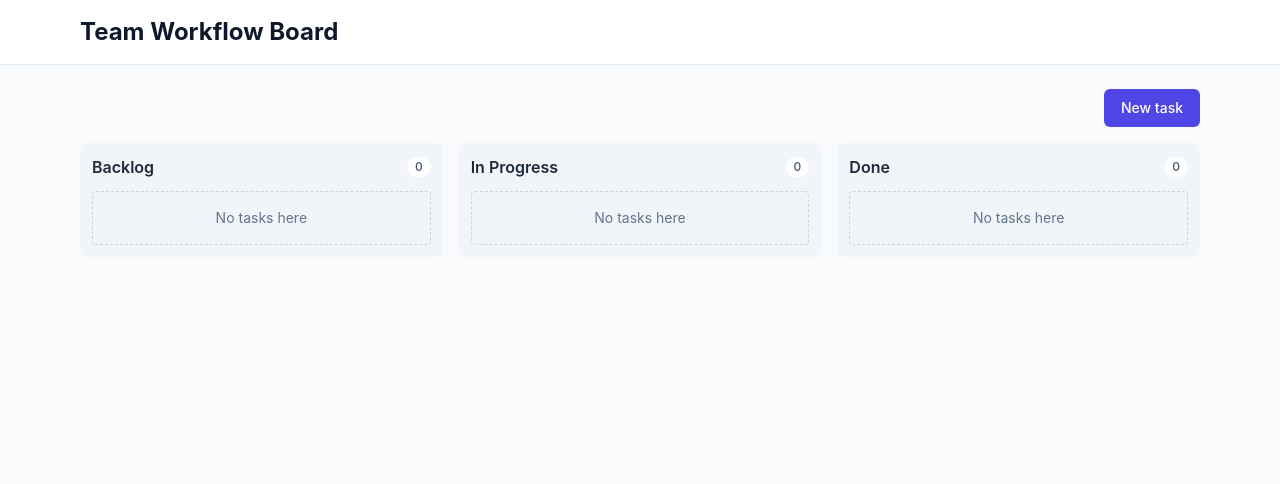
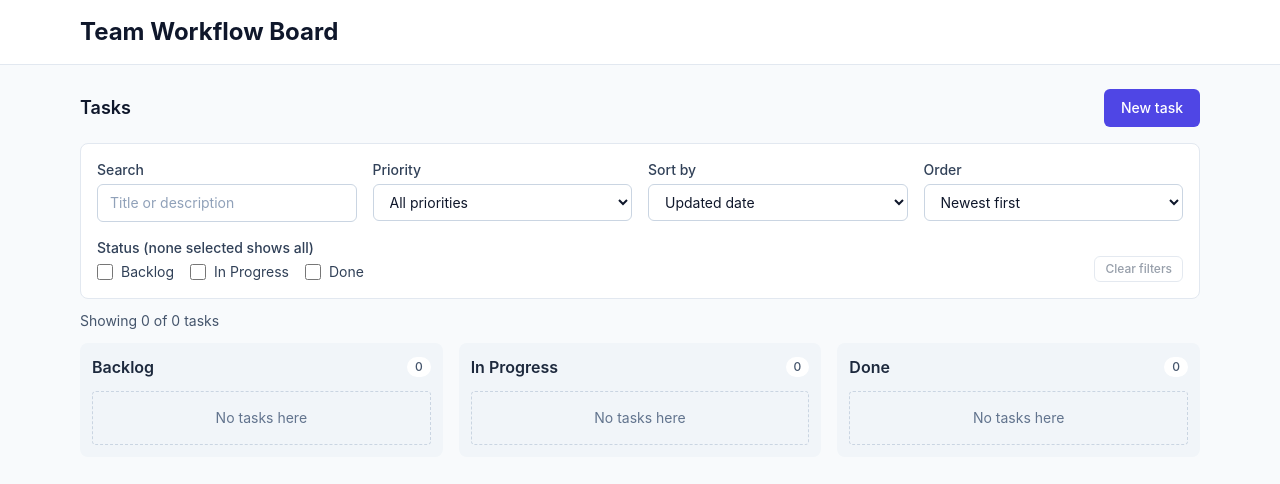
Before and after one commit to DineshBabu-Git/EQ_Team_Workflow_Board, a React (Vite) app: page / in a window 1280 px wide. Shown: the top 484 px of the page. Built offline with nearby package versions, Linux system fonts and the light colour scheme.

Commit message:
add filter and sort controls with debounced search

```diff
--- a/src/features/tasks/TaskBoard.jsx
+++ b/src/features/tasks/TaskBoard.jsx
@@ -10,10 +10,23 @@ import StorageAlert from './StorageAlert'
 import TaskColumn from './TaskColumn'
 import TaskModal from './TaskModal'
 import { getStatusSelectId } from './taskDomIds'
+import useTaskFilters from '../../hooks/useTaskFilters'
+import { filterAndSortTasks } from '../../utils/filterAndSort'
+import TaskFilters from './TaskFilters'
 
 function TaskBoard() {
   const { tasks, storageProblem, addTask, updateTask, moveTask, deleteTask, dismissStorageProblem } = useTasks()
   const { showToast } = useToast()
+  const {
+    filters,
+    hasActiveFilters,
+    toggleStatus,
+    setPriority,
+    setSearchText,
+    setSortField,
+    setSortDirection,
+    clearFilters,
+  } = useTaskFilters()
 
   // The form dialog: closed, open to create (task is null), or open to edit (task is set).
   const [formDialog, setFormDialog] = useState({ isOpen: false, task: null })
@@ -24,11 +37,19 @@ function TaskBoard() {
   // Remembers which task's select should get focus after the next render.
   const taskIdToFocusRef = useRef(null)
 
+  // Filter and sort first, then split into columns. Both steps only rerun when their input changes.
+  const visibleTasks = useMemo(
+    function () {
+      return filterAndSortTasks(tasks, filters)
+    },
+    [tasks, filters],
+  )
+
   const tasksByStatus = useMemo(
     function () {
-      return groupTasksByStatus(tasks)
+      return groupTasksByStatus(visibleTasks)
     },
-    [tasks],
+    [visibleTasks],
   )
 
   // A task that changes column makes its card unmount in one column and mount in another,
@@ -110,10 +131,28 @@ function TaskBoard() {
         </div>
       )}
 
-      {/* Stage 7 puts the filters and sorting in this row too. */}
-      <div className="mb-4 flex justify-end">
+      <div className="mb-4 flex items-center justify-between gap-3">
+        <h2 className="text-lg font-semibold text-slate-900">Tasks</h2>
         <Button onClick={handleNewTaskClick}>New task</Button>
       </div>
+
+      <div className="mb-3">
+        <TaskFilters
+          filters={filters}
+          hasActiveFilters={hasActiveFilters}
+          onToggleStatus={toggleStatus}
+          onPriorityChange={setPriority}
+          onSearchChange={setSearchText}
+          onSortFieldChange={setSortField}
+          onSortDirectionChange={setSortDirection}
+          onClear={clearFilters}
+        />
+      </div>
+
+      {/* Polite live region: screen reader users hear how many tasks match after filtering. */}
+      <p aria-live="polite" className="mb-3 text-sm text-slate-600">
+        Showing {visibleTasks.length} of {tasks.length} tasks
+      </p>
 
       <div className="grid gap-4 md:grid-cols-3">
         {STATUSES.map(function (status) {
--- /dev/null
+++ b/src/utils/filterParams.js
@@ -0,0 +1,53 @@
+import { DEFAULT_SORT_DIRECTION, DEFAULT_SORT_FIELD, PRIORITIES, SORT_DIRECTIONS, SORT_FIELDS, STATUSES } from "./constants";
+
+// Two pure functions that convert between the URL and a "filters" object:
+//   ?status=Backlog&status=Done&priority=High&q=login&sort=priority&dir=asc
+//   { statuses, priority, searchText, sortField, sortDirection }
+// The filters object has exactly the shape filterAndSortTasks expects.
+
+// Reads the URL. Anything invalid is ignored and replaced by the default, so a broken
+// or hand-edited link can never crash the board.
+export function parseFilters(searchParams) {
+  const statusesInUrl = searchParams.getAll("status");
+  // Filtering STATUSES (instead of the URL values) drops unknown names, removes
+  // duplicates and gives a stable order in one step.
+  const statuses = STATUSES.filter(function (status) {
+    return statusesInUrl.includes(status);
+  });
+
+  const priorityInUrl = searchParams.get("priority");
+  const priority = PRIORITIES.includes(priorityInUrl) ? priorityInUrl : "";
+
+  const sortInUrl = searchParams.get("sort");
+  const sortField = SORT_FIELDS.includes(sortInUrl) ? sortInUrl : DEFAULT_SORT_FIELD;
+
+  const directionInUrl = searchParams.get("dir");
+  const sortDirection = SORT_DIRECTIONS.includes(directionInUrl) ? directionInUrl : DEFAULT_SORT_DIRECTION;
+
+  return { statuses, priority, searchText: searchParams.get("q") || "", sortField, sortDirection };
+}
+
+// Writes the URL. Values that are the default are left out, so a clean board has a clean URL.
+// The search text is stored exactly as typed (not trimmed), because the search box is
+// refilled from the URL and trimming would eat the space in "login bug" while typing.
+export function buildSearchParams(filters) {
+  const params = new URLSearchParams();
+
+  filters.statuses.forEach(function (status) {
+    params.append("status", status);
+  });
+  if (filters.priority !== "") {
+    params.set("priority", filters.priority);
+  }
+  if (filters.searchText.trim() !== "") {
+    params.set("q", filters.searchText);
+  }
+  if (filters.sortField !== DEFAULT_SORT_FIELD) {
+    params.set("sort", filters.sortField);
+  }
+  if (filters.sortDirection !== DEFAULT_SORT_DIRECTION) {
+    params.set("dir", filters.sortDirection);
+  }
+
+  return params;
+}
```
Also changed, not shown: 1 other file (tests, documents, lock files or other folders).
